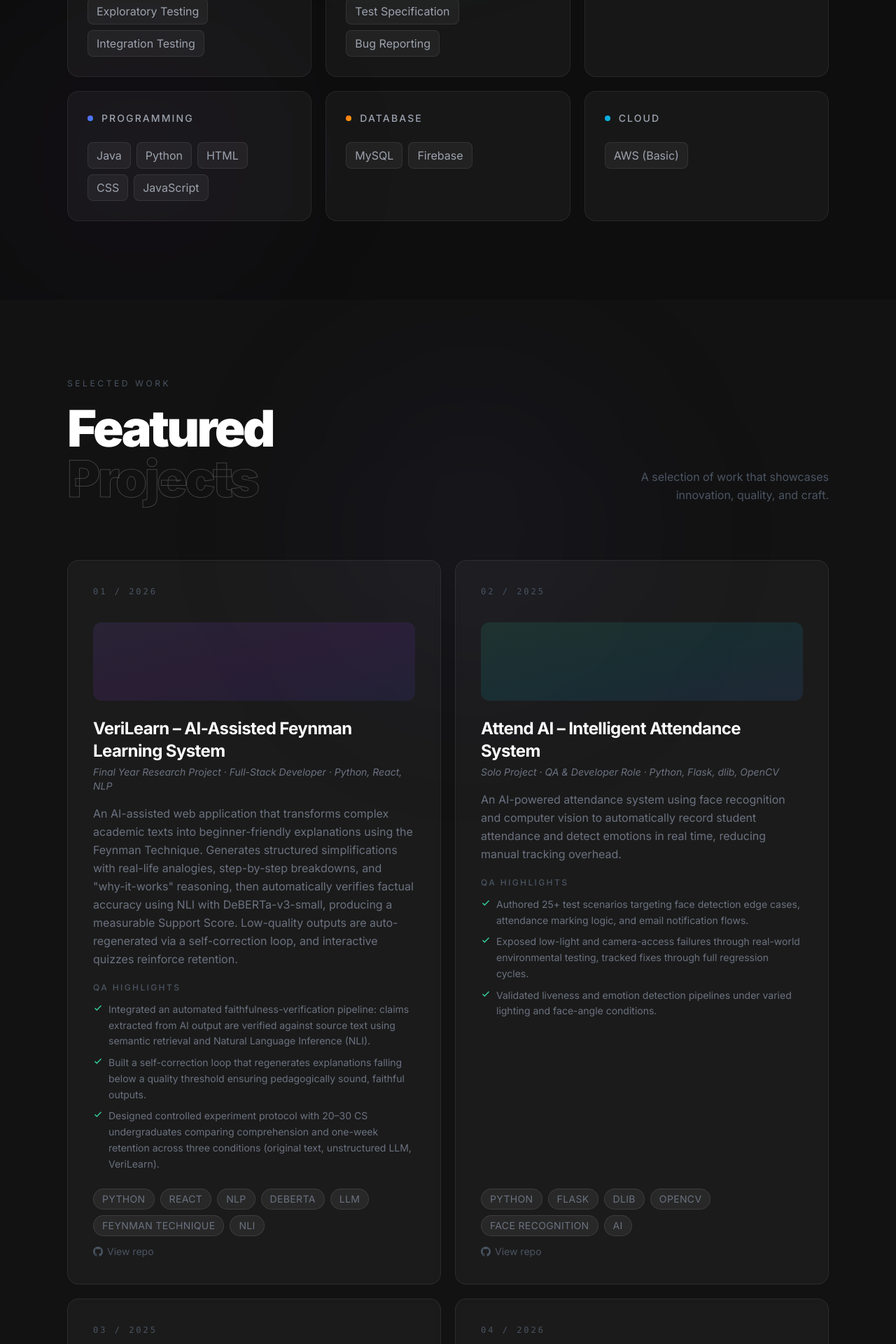
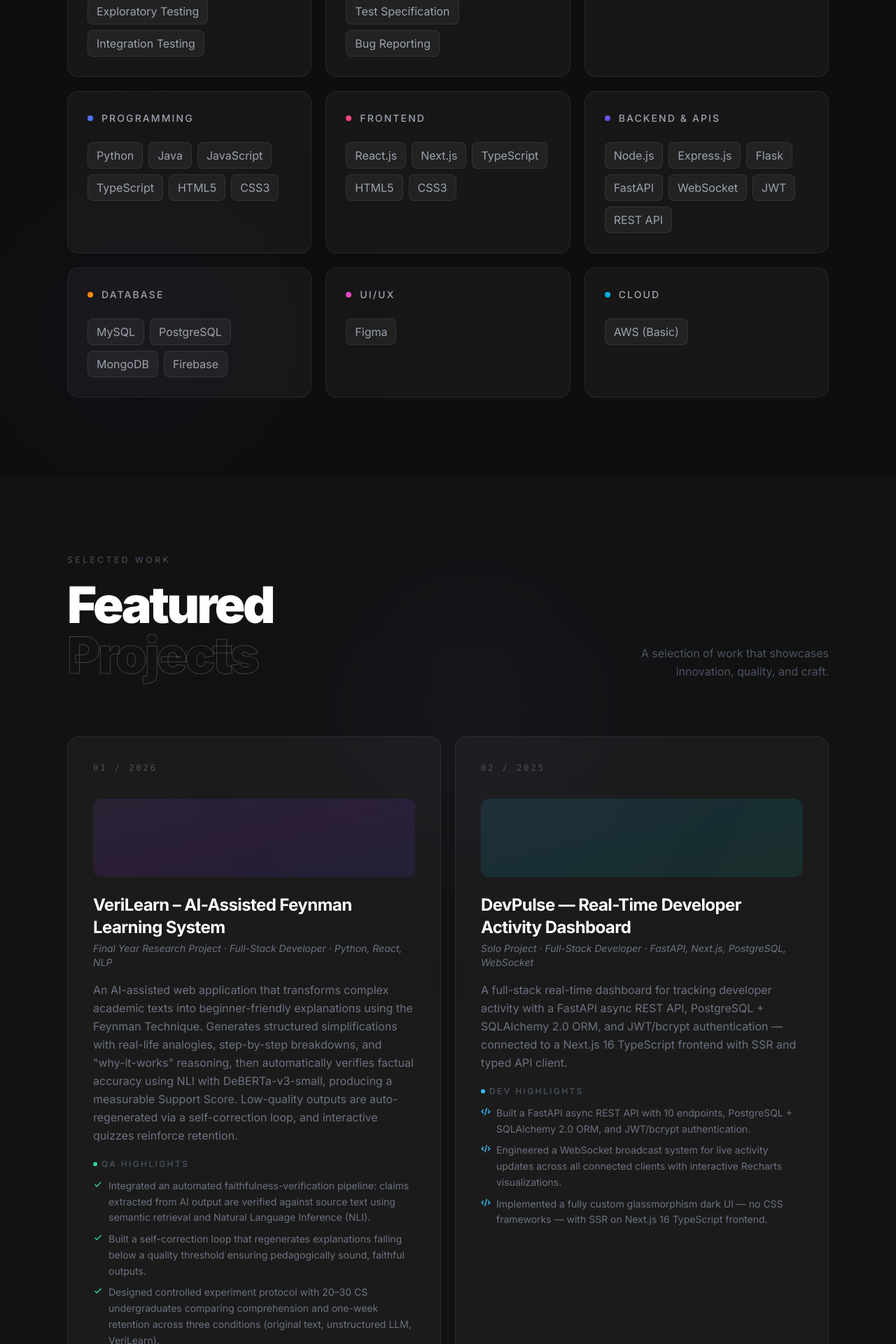
Before and after one commit to damiru003/Portfolio-2.0, a Next.js app in the folder temp/: page / in a window 1280 px wide. Shown: the part 5900-7820 px from the top of the page at 70% size. Built offline with nearby package versions, Linux system fonts and the light colour scheme.

Commit message:
add new project, skills, and overlay components

```diff
--- a/temp/src/components/Overlay.tsx
+++ b/temp/src/components/Overlay.tsx
@@ -80,9 +80,13 @@ const Overlay: React.FC<OverlayProps> = ({ scrollYProgress }) => {
             <br />
             <span className="text-gray-400">software.</span>
           </h2>
+
           <p className="text-gray-500 text-sm leading-relaxed">
-            React &amp; TypeScript for the frontend
-            <br />Firebase, APIs, and real-world integrations.
+            React, Next.js & TypeScript for the frontend
+            <br />
+            FastAPI, Node.js, REST APIs, and WebSocket for the backend
+            <br />
+            PostgreSQL, MongoDB & Firebase for data and integrations
           </p>
         </div>
       </motion.div>
--- a/temp/src/components/Projects.tsx
+++ b/temp/src/components/Projects.tsx
@@ -9,6 +9,7 @@ interface Project {
   year: string;
   role: string;
   description: string;
+  devPoints: string[];
   qaPoints: string[];
   tags: string[];
   gradient: string;
@@ -24,6 +25,7 @@ const PROJECTS: Project[] = [
     role: 'Final Year Research Project · Full-Stack Developer · Python, React, NLP',
     description:
       'An AI-assisted web application that transforms complex academic texts into beginner-friendly explanations using the Feynman Technique. Generates structured simplifications with real-life analogies, step-by-step breakdowns, and "why-it-works" reasoning, then automatically verifies factual accuracy using NLI with DeBERTa-v3-small, producing a measurable Support Score. Low-quality outputs are auto-regenerated via a self-correction loop, and interactive quizzes reinforce retention.',
+    devPoints: [],
     qaPoints: [
       'Integrated an automated faithfulness-verification pipeline: claims extracted from AI output are verified against source text using semantic retrieval and Natural Language Inference (NLI).',
       'Built a self-correction loop that regenerates explanations falling below a quality threshold ensuring pedagogically sound, faithful outputs.',
@@ -35,11 +37,32 @@ const PROJECTS: Project[] = [
   },
   {
     id: 2,
+    title: 'DevPulse — Real-Time Developer Activity Dashboard',
+    year: '2025',
+    role: 'Solo Project · Full-Stack Developer · FastAPI, Next.js, PostgreSQL, WebSocket',
+    description:
+      'A full-stack real-time dashboard for tracking developer activity with a FastAPI async REST API, PostgreSQL + SQLAlchemy 2.0 ORM, and JWT/bcrypt authentication — connected to a Next.js 16 TypeScript frontend with SSR and typed API client.',
+    devPoints: [
+      'Built a FastAPI async REST API with 10 endpoints, PostgreSQL + SQLAlchemy 2.0 ORM, and JWT/bcrypt authentication.',
+      'Engineered a WebSocket broadcast system for live activity updates across all connected clients with interactive Recharts visualizations.',
+      'Implemented a fully custom glassmorphism dark UI — no CSS frameworks — with SSR on Next.js 16 TypeScript frontend.',
+    ],
+    qaPoints: [],
+    tags: ['FastAPI', 'Next.js', 'PostgreSQL', 'WebSocket', 'JWT', 'TypeScript', 'Recharts'],
+    gradient: 'from-sky-400 via-cyan-500 to-teal-500',
+    github: 'https://github.com/damiru003/DevPulse',
+  },
+  {
+    id: 3,
     title: 'Attend AI – Intelligent Attendance System',
     year: '2025',
     role: 'Solo Project · QA & Developer Role · Python, Flask, dlib, OpenCV',
     description:
       'An AI-powered attendance system using face recognition and computer vision to automatically record student attendance and detect emotions in real time, reducing manual tracking overhead.',
+    devPoints: [
+      'Developed an AI-powered attendance system with real-time face recognition and live camera streaming via a Flask web interface.',
+      'Built attendance logging and notification features with emotion detection using dlib and OpenCV pipelines.',
+    ],
     qaPoints: [
       'Authored 25+ test scenarios targeting face detection edge cases, attendance marking logic, and email notification flows.',
       'Exposed low-light and camera-access failures through real-world environmental testing, tracked fixes through full regression cycles.',
@@ -50,12 +73,16 @@ const PROJECTS: Project[] = [
     github: 'https://github.com/damiru003/Face-attendance-system',
   },
   {
-    id: 3,
+    id: 4,
     title: 'Accident, Complaint & Certification Management System',
     year: '2025',
-    role: 'Group Project · QA Role · MERN Stack',
+    role: 'Group Project · QA & Developer Role · MERN Stack',
     description:
       'A management platform for Bio Foods (PVT) LTD handling accident reporting, complaint management, certification tracking, and procedure change requests across organisational workflows.',
+    devPoints: [
+      'Developed a role-based web application with real-time notifications and workflow management to handle accident, complaint, and certification processes.',
+      'Built customizable reporting flows and user-friendly modules across the MERN stack.',
+    ],
     qaPoints: [
       'Designed and executed 40+ manual test cases for accident reporting, complaint management, certification tracking, and procedure change request modules.',
       'Performed API testing using Postman to validate backend endpoints.',
@@ -67,12 +94,16 @@ const PROJECTS: Project[] = [
     github: 'https://github.com/damiru003',
   },
   {
-    id: 4,
+    id: 5,
     title: 'PlanTogether',
     year: '2026',
     role: 'Solo Project · QA & Developer Role · React, TypeScript, Firebase',
     description:
       'A multi-organization event planning platform supporting event management, RSVP tracking, real-time voting, comment threads, and secure role-based access control across organizations.',
+    devPoints: [
+      'Built responsive UI components and real-time event features including RSVP tracking, voting, comments, and role-based access control.',
+      'Integrated Firebase Auth, Firestore real-time sync, Recharts for analytics, and organization-level data isolation.',
+    ],
     qaPoints: [
       'Designed and executed 30+ test cases for features such as event creation, voting, RSVP tracking, and comments.',
       'Implemented unit tests with Jest & React Testing Library.',
@@ -83,12 +114,13 @@ const PROJECTS: Project[] = [
     github: 'https://github.com/damiru003/PlanTogether',
   },
   {
-    id: 5,
+    id: 6,
     title: 'Selenium Test Automation Framework',
     year: '2026',
     role: 'Solo Project · Ongoing · Java, Selenium WebDriver, TestNG',
     description:
       'A comprehensive web automation test suite built with Selenium WebDriver and TestNG to validate end-to-end user flows on web applications using the Page Object Model design pattern.',
+    devPoints: [],
     qaPoints: [
       'Building a test automation framework using Selenium and TestNG with the Page Object Model design pattern.',
       'Creating reusable wrapper methods and structured automation, application, and test layers.',
@@ -99,12 +131,32 @@ const PROJECTS: Project[] = [
     github: 'https://github.com/damiru003/Selenium_Test_Automation_Framework',
   },
   {
-    id: 6,
+    id: 7,
+    title: 'AI-Based Image Denoising System',
+    year: '2025',
+    role: 'Solo Project · Developer Role · Python, Deep Learning',
+    description:
+      'A deep learning application that uses convolutional neural networks to remove noise from images and restore image quality. Trained and evaluated on standard image datasets with measurable PSNR improvements.',
+    devPoints: [
+      'Built a deep learning image denoising application using CNN models with a Flask-based web interface for image upload, processing, and result preview.',
+      'Designed the frontend interaction flow and validated image quality using PSNR, SSIM, and MSE metrics.',
+    ],
+    qaPoints: [],
+    tags: ['Python', 'Flask', 'Deep Learning', 'CNN', 'OpenCV', 'NumPy'],
+    gradient: 'from-orange-400 via-rose-500 to-pink-600',
+    github: 'https://github.com/damiru003/Noiceremoval',
+  },
+  {
+    id: 8,
     title: 'Bookstore Management System',
     year: '2025',
     role: 'Solo Project · QA & Developer Role · Python, Owlready2, Mesa',
     description:
       'An intelligent bookstore simulation using ontology-based knowledge representation and software agents to model real-world bookstore operations including inventory management, purchase recommendations, and customer interactions.',
+    devPoints: [
+      'Designed a multi-agent system in Python simulating real-world bookstore workflows, applying object-oriented and rule-based logic for automated decision-making.',
+      'Built an interactive GUI for real-time visualization of system behavior and agent interactions.',
+    ],
     qaPoints: [
       'Tested ontology-based bookstore simulation with customer and employee agents.',
       'Designed scenarios for agent browsing, purchasing, and restocking.',
@@ -114,18 +166,6 @@ const PROJECTS: Project[] = [
     tags: ['Python', 'Owlready2', 'Mesa', 'Ontology', 'Intelligent Agents'],
     gradient: 'from-violet-500 via-fuchsia-500 to-indigo-500',
     github: 'https://github.com/damiru003/Bookstore-Management-System-with-Ontology-and-Multi-Agent--Simulation',
-  },
-  {
-    id: 7,
-    title: 'Image Denoising Application',
-    year: '2025',
-    role: 'Solo Project · Developer Role · Python, Deep Learning',
-    description:
-      'A deep learning application that uses convolutional neural networks to remove noise from images and restore image quality. Trained and evaluated on standard image datasets with measurable PSNR improvements.',
-    qaPoints: [],
-    tags: ['Python', 'Deep Learning', 'CNN', 'Image Processing'],
-    gradient: 'from-orange-400 via-rose-500 to-pink-600',
-    github: 'https://github.com/damiru003/Noiceremoval',
   },
 ];
 
@@ -139,6 +179,12 @@ const GitHubIcon = () => (
 const CheckIcon = () => (
   <svg className="w-3.5 h-3.5 shrink-0 mt-0.5" fill="none" stroke="currentColor" viewBox="0 0 24 24">
     <path strokeLinecap="round" strokeLinejoin="round" strokeWidth={2.5} d="M5 13l4 4L19 7" />
+  </svg>
+);
+
+const CodeIcon = () => (
+  <svg className="w-3.5 h-3.5 shrink-0 mt-0.5" fill="none" stroke="currentColor" viewBox="0 0 24 24">
+    <path strokeLinecap="round" strokeLinejoin="round" strokeWidth={2.5} d="M10 20l4-16m4 4l4 4-4 4M6 16l-4-4 4-4" />
   </svg>
 );
 
@@ -209,10 +255,31 @@ const ProjectCard: React.FC<{ project: Project; index: number }> = ({ project, i
         {project.description}
       </p>
 
+      {/* Dev highlights */}
+      {project.devPoints.length > 0 && (
+        <div className="mb-5">
+          <p className="text-xs tracking-[0.2em] text-gray-400 dark:text-gray-600 uppercase mb-3 font-medium flex items-center gap-1.5">
+            <span className="inline-block w-1.5 h-1.5 rounded-full bg-sky-400" />
+            Dev Highlights
+          </p>
+          <ul className="space-y-2">
+            {project.devPoints.map((point, i) => (
+              <li key={i} className="flex items-start gap-2 text-sm text-gray-600 dark:text-gray-500 leading-relaxed group-hover:text-gray-700 dark:group-hover:text-gray-400 transition-colors duration-300">
+                <span className="text-sky-500 dark:text-sky-400">
+                  <CodeIcon />
+                </span>
+                {point}
+              </li>
+            ))}
+          </ul>
+        </div>
+      )}
+
       {/* QA / Testing highlights */}
       {project.qaPoints.length > 0 && (
         <div className="mb-6">
-          <p className="text-xs tracking-[0.2em] text-gray-400 dark:text-gray-600 uppercase mb-3 font-medium">
+          <p className="text-xs tracking-[0.2em] text-gray-400 dark:text-gray-600 uppercase mb-3 font-medium flex items-center gap-1.5">
+            <span className="inline-block w-1.5 h-1.5 rounded-full bg-emerald-400" />
             QA Highlights
           </p>
           <ul className="space-y-2">
--- a/temp/src/components/Skills.tsx
+++ b/temp/src/components/Skills.tsx
@@ -51,12 +51,27 @@ const SKILL_GROUPS: SkillGroup[] = [
   {
     category: 'Programming',
     color: 'from-indigo-500 to-blue-500',
-    skills: ['Java', 'Python', 'HTML', 'CSS', 'JavaScript'],
+    skills: ['Python', 'Java', 'JavaScript', 'TypeScript', 'HTML5', 'CSS3'],
+  },
+  {
+    category: 'Frontend',
+    color: 'from-pink-500 to-rose-500',
+    skills: ['React.js', 'Next.js', 'TypeScript', 'HTML5', 'CSS3'],
+  },
+  {
+    category: 'Backend & APIs',
+    color: 'from-violet-500 to-indigo-600',
+    skills: ['Node.js', 'Express.js', 'Flask', 'FastAPI', 'WebSocket', 'JWT', 'REST API'],
   },
   {
     category: 'Database',
     color: 'from-orange-500 to-amber-500',
-    skills: ['MySQL', 'Firebase'],
+    skills: ['MySQL', 'PostgreSQL', 'MongoDB', 'Firebase'],
+  },
+  {
+    category: 'UI/UX',
+    color: 'from-fuchsia-500 to-pink-500',
+    skills: ['Figma'],
   },
   {
     category: 'Cloud',
```
